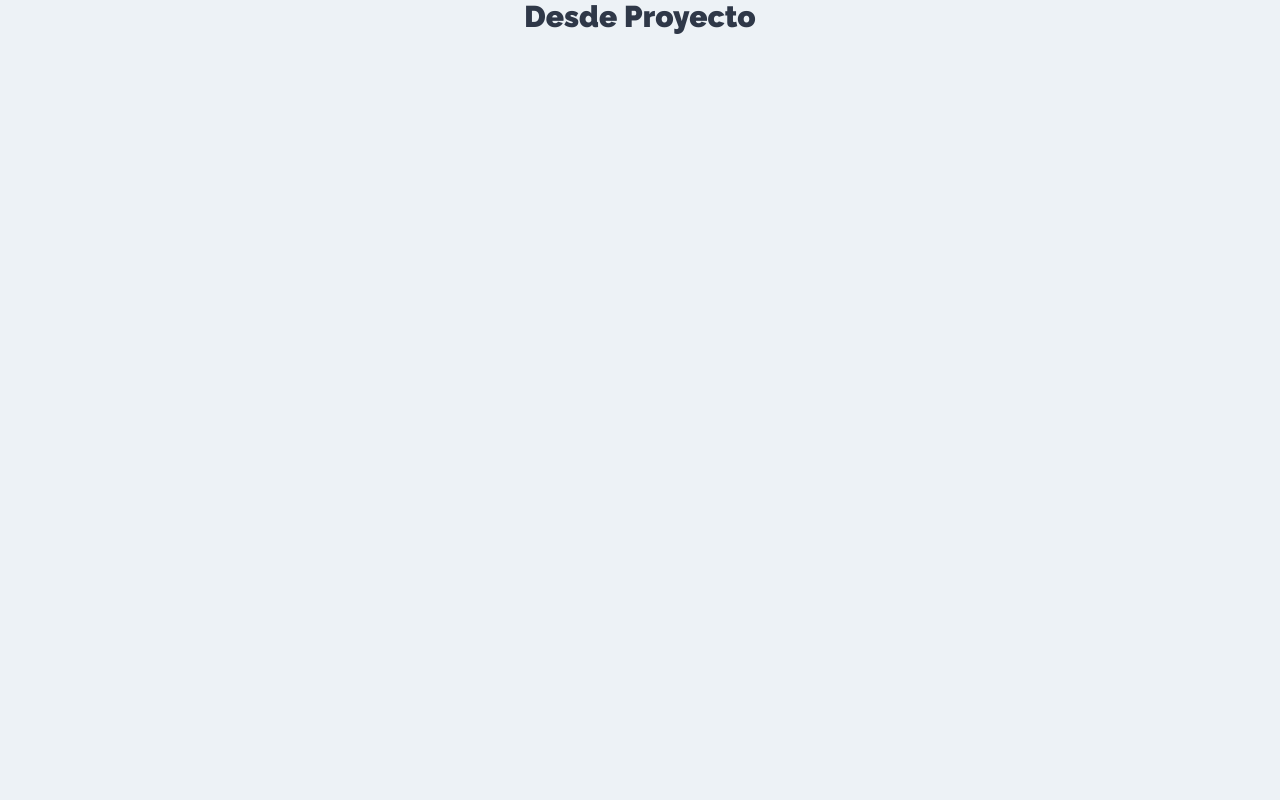
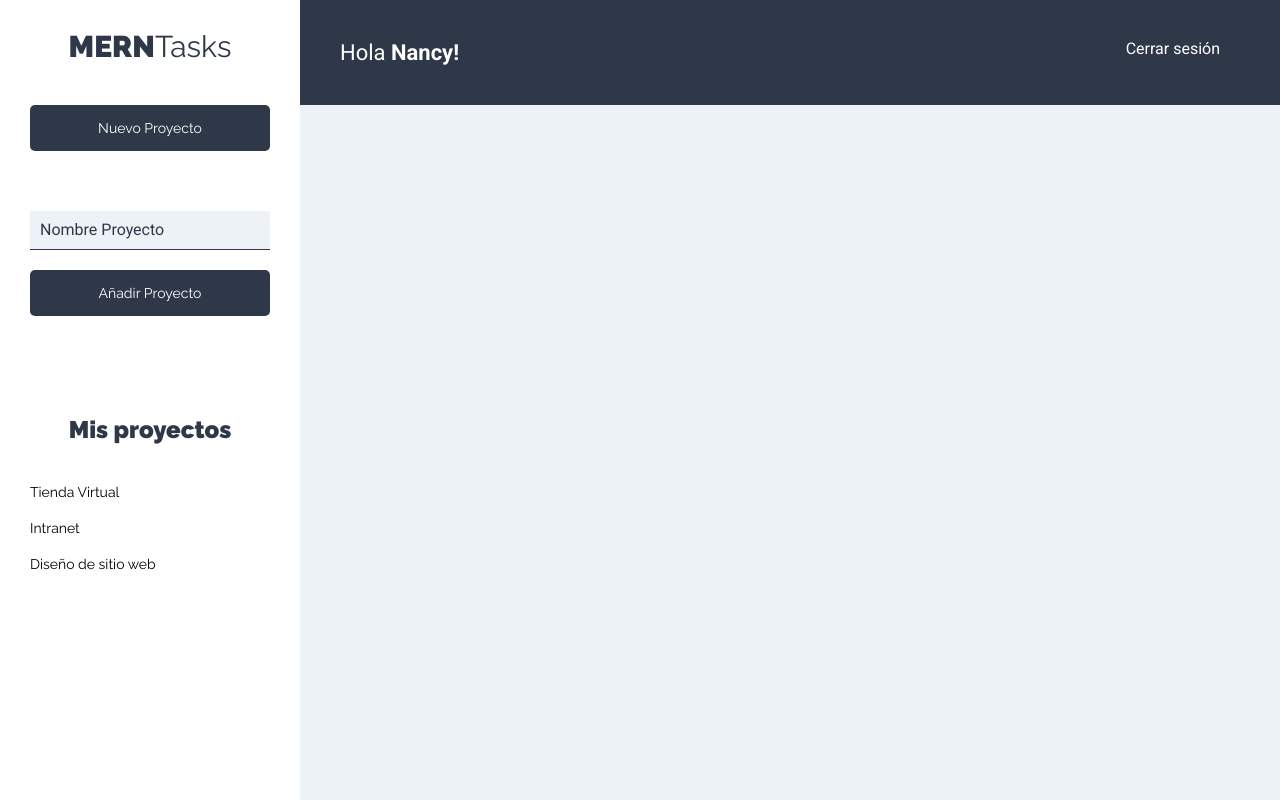
Before and after one commit to nancyh-code/MERNTASK-cliente, a React (Create React App) app: page /proyectos in a window 1280 px wide. Built offline with nearby package versions, Linux system fonts and the light colour scheme.

Commit message:
creación de componentes de Proyecto

```diff
--- /dev/null
+++ b/src/components/layout/NavBar.js
@@ -0,0 +1,18 @@
+import React from "react";
+import { Link } from "react-router-dom";
+
+const NavBar = () => {
+  return (
+    <header className="app-header">
+      <p className="nombre-usuario">
+        Hola
+        <span> Nancy!</span>
+      </p>
+      <nav className="nav-principal">
+        <Link to="/">Cerrar sesión</Link>
+      </nav>
+    </header>
+  );
+};
+
+export default NavBar;
--- /dev/null
+++ b/src/components/layout/Sidebar.js
@@ -0,0 +1,20 @@
+import React from "react";
+import AgregarProyecto from "../projects/AgregarProyectos";
+import ListaProyectos from "../projects/ListaProyectos";
+
+const Sidebar = () => {
+  return (
+    <aside>
+      <h1>
+        MERN<span>Tasks</span>
+      </h1>
+      <AgregarProyecto />
+      <div className="proyectos">
+        <h2>Mis proyectos</h2>
+        <ListaProyectos />
+      </div>
+    </aside>
+  );
+};
+
+export default Sidebar;
--- /dev/null
+++ b/src/components/projects/AgregarProyectos.js
@@ -0,0 +1,26 @@
+import React from "react";
+
+const AgregarProyecto = () => {
+  return (
+    <>
+      <button type="button" className="btn btn-block btn-primario">
+        Nuevo Proyecto
+      </button>
+      <form className="formulario-nuevo-proyecto">
+        <input
+          type="text"
+          className="input-text"
+          placeholder="Nombre Proyecto"
+          name="nombre"
+        />
+        <input
+          type="submit"
+          className="btn btn-btn-primario btn-block btn-primario"
+          value="Añadir Proyecto"
+        />
+      </form>
+    </>
+  );
+};
+
+export default AgregarProyecto;
--- /dev/null
+++ b/src/components/projects/ListaProyectos.js
@@ -0,0 +1,19 @@
+import React from "react";
+import ProyectoItem from "./ProyectoItem";
+
+const ListaProyectos = () => {
+  const proyectos = [
+    { nombre: "Tienda Virtual" },
+    { nombre: "Intranet" },
+    { nombre: "Diseño de sitio web" },
+  ];
+  return (
+    <ul className="listado-proyectos">
+      {proyectos.map((proyecto) => (
+        <ProyectoItem proyecto={proyecto} />
+      ))}
+    </ul>
+  );
+};
+
+export default ListaProyectos;
--- /dev/null
+++ b/src/components/projects/ProyectoItem.js
@@ -0,0 +1,13 @@
+import React from "react";
+
+const ProyectoItem = ({ proyecto }) => {
+  return (
+    <li>
+      <button type="button" className="btn btn-blank">
+        {proyecto.nombre}
+      </button>
+    </li>
+  );
+};
+
+export default ProyectoItem;
--- a/src/components/projects/Proyectos.js
+++ b/src/components/projects/Proyectos.js
@@ -1,7 +1,19 @@
 import React from "react";
+import Sidebar from "../layout/Sidebar.js";
+import NavBar from "../layout/NavBar";
 
 const Proyectos = () => {
-  return <h1>Desde Proyecto</h1>;
+  return (
+    <div className="contenedor-app">
+      <Sidebar />
+      <div className="seccion-principal">
+        <NavBar />
+        <main>
+          <div className="contenedor-tareas"></div>
+        </main>
+      </div>
+    </div>
+  );
 };
 
 export default Proyectos;
```
